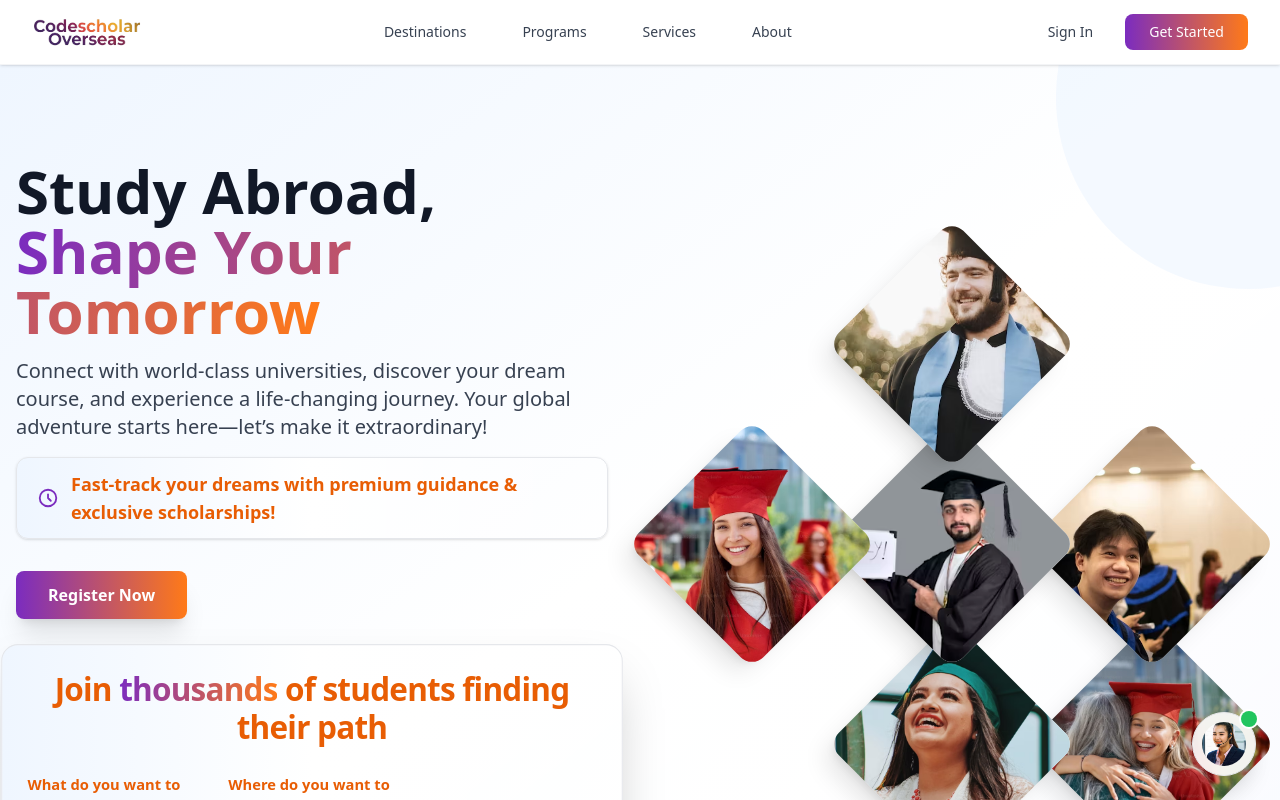
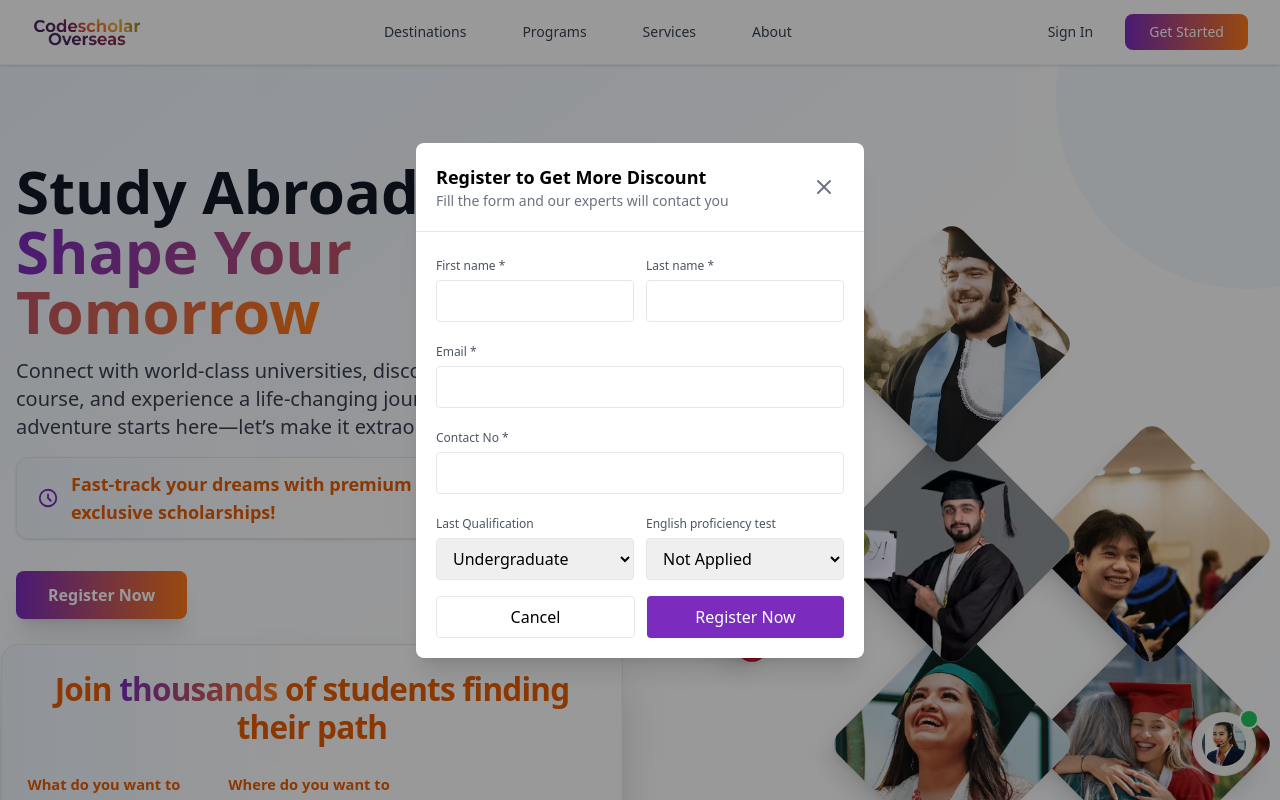
Before and after one commit to shuvankar-dev/study-abroad-platform, a React (Vite) app in the folder study-abroad-platform/: page / in a window 1280 px wide. Both pictures are taken after a click on the button "Register Now". Shown: the top 800 px of the page. Built offline with nearby package versions, Linux system fonts and the light colour scheme.

Commit message:
feat: Add RegistrationModal component and integrate with HeroSection and UserBubble for registration flow

```diff
--- a/study-abroad-platform/src/components/HeroSection.tsx
+++ b/study-abroad-platform/src/components/HeroSection.tsx
@@ -9,7 +9,11 @@ import s4 from '../assets/Herosection/s4.png';
 import s5 from '../assets/Herosection/s5.png';
 import s6 from '../assets/Herosection/s6.png';
 
-const HeroSection = () => {
+interface HeroSectionProps {
+  onOpenRegistration?: () => void
+}
+
+const HeroSection: React.FC<HeroSectionProps> = ({ onOpenRegistration }) => {
   const [course, setCourse] = useState('')
   const [selectedCountry, setSelectedCountry] = useState('')
   const [isCountryDropdownOpen, setIsCountryDropdownOpen] = useState(false)
@@ -71,7 +75,7 @@ const HeroSection = () => {
                 <span className="text-base md:text-lg font-semibold text-primary-700">Fast-track your dreams with premium guidance & exclusive scholarships!</span>
               </div>
             </div>
-            <button className="bg-gradient-to-r from-primary to-accent hover:from-primary-700 hover:to-accent text-white font-semibold px-8 py-3 rounded-lg shadow-xl transition mb-4 mt-2 w-fit">Register Now</button>
+            <button onClick={() => onOpenRegistration && onOpenRegistration()} className="bg-gradient-to-r from-primary to-accent hover:from-primary-700 hover:to-accent text-white font-semibold px-8 py-3 rounded-lg shadow-xl transition mb-4 mt-2 w-fit">Register Now</button>
             {/* Search bar moved here */}
             <div className="w-full max-w-6xl bg-gradient-to-r from-primary-100 via-white to-primary-50 border border-primary-200 rounded-2xl p-6 shadow-2xl mt-6 scale-105">
               <div className="mb-6 text-center">
--- /dev/null
+++ b/study-abroad-platform/src/components/RegistrationModal.tsx
@@ -0,0 +1,166 @@
+import React, { useState } from 'react'
+import { X, Loader } from 'lucide-react'
+
+interface RegistrationModalProps {
+  isOpen: boolean
+  onClose: () => void
+  source?: 'hero' | 'bubble' | 'other'
+}
+
+const RegistrationModal: React.FC<RegistrationModalProps> = ({ isOpen, onClose, source = 'website' }) => {
+  const [form, setForm] = useState({
+    first_name: '',
+    last_name: '',
+    email: '',
+    contact_no: '',
+    last_qualification: 'Undergraduate',
+    english_test_status: 'Not Applied'
+  })
+  const [errors, setErrors] = useState<{ [k: string]: string }>({})
+  const [loading, setLoading] = useState(false)
+  const [success, setSuccess] = useState(false)
+
+  if (!isOpen) return null
+
+  const handleChange = (e: React.ChangeEvent<HTMLInputElement | HTMLSelectElement>) => {
+    const { name, value } = e.target
+    setForm(prev => ({ ...prev, [name]: value }))
+    if (errors[name]) setErrors(prev => ({ ...prev, [name]: '' }))
+  }
+
+  const validate = () => {
+    const e: { [k: string]: string } = {}
+    if (!form.first_name.trim()) e.first_name = 'First name is required'
+    if (!form.last_name.trim()) e.last_name = 'Last name is required'
+    if (!form.email.trim() || !/^[^\s@]+@[^\s@]+\.[^\s@]+$/.test(form.email)) e.email = 'Valid email is required'
+    if (!form.contact_no.trim()) e.contact_no = 'Contact number is required'
+    setErrors(e)
+    return Object.keys(e).length === 0
+  }
+
+  const handleSubmit = async (e?: React.FormEvent) => {
+    e?.preventDefault()
+    if (!validate()) return
+    setLoading(true)
+
+    const API_BASE = window.location.hostname === 'localhost'
+      ? 'http://localhost/studyabroadplatform-api/api'
+      : '/studyabroadplatform-api/api'
+
+    try {
+      // Use URL-encoded form data to avoid CORS preflight (application/json triggers OPTIONS)
+      const payload = new URLSearchParams()
+      Object.entries({ ...form, source }).forEach(([k, v]) => payload.append(k, String(v)))
+
+      console.log('Submitting to:', `${API_BASE}/submit_lead.php`)
+      console.log('Payload:', payload.toString())
+
+      const res = await fetch(`${API_BASE}/submit_lead.php`, {
+        method: 'POST',
+        headers: { 'Content-Type': 'application/x-www-form-urlencoded' },
+        body: payload.toString()
+      })
+
+      console.log('Response status:', res.status)
+      console.log('Response ok:', res.ok)
+
+      if (!res.ok) {
+        throw new Error(`HTTP ${res.status}: ${res.statusText}`)
+      }
+
+      const json = await res.json()
+      console.log('Response JSON:', json)
+      if (json.success) {
+        setSuccess(true)
+        setTimeout(() => {
+          setSuccess(false)
+          onClose()
+          setForm({ first_name: '', last_name: '', email: '', contact_no: '', last_qualification: 'Undergraduate', english_test_status: 'Not Applied' })
+        }, 1200)
+      } else {
+        setErrors({ submit: json.message || 'Submission failed' })
+      }
+    } catch (err) {
+      console.error('Form submission error:', err)
+      setErrors({ submit: `Network error: ${err instanceof Error ? err.message : 'Unknown error'}` })
+    }
+
+    setLoading(false)
+  }
+
+  return (
+    <div className="fixed inset-0 z-50 flex items-center justify-center p-4 bg-black/40">
+      <div className="bg-white rounded-lg shadow-xl w-full max-w-md overflow-auto">
+        <div className="flex items-center justify-between p-5 border-b">
+          <div>
+            <h3 className="text-lg font-semibold">Register to Get More Discount</h3>
+            <p className="text-sm text-gray-500">Fill the form and our experts will contact you</p>
+          </div>
+          <button onClick={onClose} className="text-gray-500 hover:text-gray-700 p-2 rounded-full"><X /></button>
+        </div>
+
+        <form onSubmit={handleSubmit} className="p-5 space-y-4">
+          <div className="grid grid-cols-2 gap-3">
+            <div>
+              <label className="text-xs text-gray-600">First name *</label>
+              <input name="first_name" value={form.first_name} onChange={handleChange} className={`mt-1 w-full px-3 py-2 border rounded ${errors.first_name ? 'border-red-400' : 'border-gray-200'}`} />
+              {errors.first_name && <div className="text-xs text-red-500 mt-1">{errors.first_name}</div>}
+            </div>
+            <div>
+              <label className="text-xs text-gray-600">Last name *</label>
+              <input name="last_name" value={form.last_name} onChange={handleChange} className={`mt-1 w-full px-3 py-2 border rounded ${errors.last_name ? 'border-red-400' : 'border-gray-200'}`} />
+              {errors.last_name && <div className="text-xs text-red-500 mt-1">{errors.last_name}</div>}
+            </div>
+          </div>
+
+          <div>
+            <label className="text-xs text-gray-600">Email *</label>
+            <input name="email" type="email" value={form.email} onChange={handleChange} className={`mt-1 w-full px-3 py-2 border rounded ${errors.email ? 'border-red-400' : 'border-gray-200'}`} />
+            {errors.email && <div className="text-xs text-red-500 mt-1">{errors.email}</div>}
+          </div>
+
+          <div>
+            <label className="text-xs text-gray-600">Contact No *</label>
+            <input name="contact_no" value={form.contact_no} onChange={handleChange} className={`mt-1 w-full px-3 py-2 border rounded ${errors.contact_no ? 'border-red-400' : 'border-gray-200'}`} />
+            {errors.contact_no && <div className="text-xs text-red-500 mt-1">{errors.contact_no}</div>}
+          </div>
+
+          <div className="grid grid-cols-2 gap-3">
+            <div>
+              <label className="text-xs text-gray-600">Last Qualification</label>
+              <select name="last_qualification" value={form.last_qualification} onChange={handleChange} className="mt-1 w-full px-3 py-2 border rounded border-gray-200">
+                <option>10th</option>
+                <option>12th</option>
+                <option>Diploma</option>
+                <option>Undergraduate</option>
+                <option>Graduate</option>
+                <option>Other</option>
+              </select>
+            </div>
+            <div>
+              <label className="text-xs text-gray-600">English proficiency test</label>
+              <select name="english_test_status" value={form.english_test_status} onChange={handleChange} className="mt-1 w-full px-3 py-2 border rounded border-gray-200">
+                <option>Not Applied</option>
+                <option>Applied</option>
+                <option>Completed</option>
+              </select>
+            </div>
+          </div>
+
+          {errors.submit && <div className="text-sm text-red-600">{errors.submit}</div>}
+
+          <div className="flex gap-3">
+            <button type="button" onClick={onClose} className="flex-1 py-2 border rounded">Cancel</button>
+            <button type="submit" disabled={loading} className="flex-1 py-2 bg-primary text-white rounded disabled:opacity-60 inline-flex items-center justify-center">
+              {loading ? <><Loader className="animate-spin mr-2" />Submitting...</> : 'Register Now'}
+            </button>
+          </div>
+
+          {success && <div className="text-sm text-green-600 text-center">Thanks — we will contact you shortly.</div>}
+        </form>
+      </div>
+    </div>
+  )
+}
+
+export default RegistrationModal
--- a/study-abroad-platform/src/components/UserBubble.tsx
+++ b/study-abroad-platform/src/components/UserBubble.tsx
@@ -1,7 +1,11 @@
 import React, { useState, useRef, useEffect } from 'react'
 import bubbleImg from '../assets/bubbleImg.png'
 
-const UserBubble: React.FC = () => {
+interface UserBubbleProps {
+  onOpenRegistration?: () => void
+}
+
+const UserBubble: React.FC<UserBubbleProps> = ({ onOpenRegistration }) => {
   const [open, setOpen] = useState(false)
   const panelRef = useRef<HTMLDivElement | null>(null)
 
@@ -30,20 +34,31 @@ const UserBubble: React.FC = () => {
         {/* Panel */}
         {open && (
           <div ref={panelRef} className="mr-4 mb-2 w-80 md:w-96 bg-white rounded-2xl shadow-2xl border border-gray-200 overflow-hidden transition transform scale-100">
-            <div className="px-4 py-4">
+            <div className="relative px-4 py-4">
+              {/* Close X in panel header */}
+              <button
+                onClick={() => setOpen(false)}
+                aria-label="Close panel"
+                className="absolute top-3 right-3 w-8 h-8 rounded-full bg-gray-100 hover:bg-gray-200 flex items-center justify-center text-gray-600 text-sm"
+              >
+                ×
+              </button>
+
               <div className="flex items-start gap-3">
                 <div className="flex-shrink-0 w-12 h-12 rounded-lg overflow-hidden shadow-md">
                   <img src={bubbleImg} alt="expert" className="w-full h-full object-cover" />
                 </div>
-                <div>
+                <div className="flex-1 pr-2">
                   <h4 className="text-sm font-semibold text-gray-900">Connect with an Expert</h4>
                   <p className="text-xs text-gray-500 mt-1">Get free guidance and schedule a quick call to explore programs and scholarships.</p>
                 </div>
               </div>
 
-              <div className="mt-4">
-                <button onClick={handleScheduleCall} className="w-full bg-gradient-to-r from-primary to-accent text-white py-2 rounded-lg font-semibold shadow-md">Schedule Call with Expert</button>
+              <div className="mt-4 space-y-3">
+                <button onClick={handleScheduleCall} className="w-full bg-gradient-to-r from-primary to-accent text-white py-3 rounded-lg font-semibold shadow-md">Schedule Call with Expert</button>
+                <button onClick={() => { onOpenRegistration && onOpenRegistration(); setOpen(false) }} className="w-full bg-gray-900 text-white py-2 rounded-lg font-medium shadow-sm">Register Now for Getting More Discount</button>
               </div>
+
               <div className="mt-3 text-xs text-gray-400 text-center">2,30,502 students booked and succeeded</div>
             </div>
           </div>
@@ -52,13 +67,19 @@ const UserBubble: React.FC = () => {
         {/* Bubble button */}
         <button
           onClick={() => setOpen((s) => !s)}
-          aria-label="Open expert bubble"
-          className="relative w-14 h-14 md:w-16 md:h-16 rounded-full bg-white/90 backdrop-blur border border-gray-200 shadow-xl flex items-center justify-center focus:outline-none transition-transform hover:scale-105"
+          aria-label={open ? 'Close expert bubble' : 'Open expert bubble'}
+          className={`relative w-14 h-14 md:w-16 md:h-16 rounded-full bg-white/90 backdrop-blur border border-gray-200 shadow-xl flex items-center justify-center focus:outline-none transition-transform hover:scale-105 ${open ? 'ring-2 ring-primary/40' : ''}`}
         >
-          <div className="w-11 h-11 rounded-full overflow-hidden flex items-center justify-center">
-            <img src={bubbleImg} alt="expert" className="w-full h-full object-cover" />
-          </div>
-          <span className="absolute -top-0.5 -right-0.5 inline-flex items-center justify-center w-4 h-4 rounded-full bg-green-500 ring-2 ring-white" />
+          {open ? (
+            <span className="text-xl font-bold text-gray-700">×</span>
+          ) : (
+            <div className="w-11 h-11 rounded-full overflow-hidden flex items-center justify-center">
+              <img src={bubbleImg} alt="expert" className="w-full h-full object-cover" />
+            </div>
+          )}
+          {!open && (
+            <span className="absolute -top-0.5 -right-0.5 inline-flex items-center justify-center w-4 h-4 rounded-full bg-green-500 ring-2 ring-white" />
+          )}
         </button>
       </div>
     </>
--- a/study-abroad-platform/src/pages/HomePage.tsx
+++ b/study-abroad-platform/src/pages/HomePage.tsx
@@ -5,13 +5,23 @@ import HeroSection from '../components/HeroSection';
 import StatsSection from '../components/StatsSection';
 import Footer from '../components/Footer';
 import UserBubble from '../components/UserBubble';
+import RegistrationModal from '../components/RegistrationModal';
+import React, { useState } from 'react';
 
 const HomePage = () => {
+  const [isRegOpen, setIsRegOpen] = useState(false)
+  const [regSource, setRegSource] = useState<'hero'|'bubble'|'other'>('hero')
+
+  const openRegistration = (source: 'hero'|'bubble'|'other' = 'hero') => {
+    setRegSource(source)
+    setIsRegOpen(true)
+  }
+
   return (
     <div className="flex flex-col min-h-screen bg-gradient-to-br from-blue-50 via-white to-indigo-50">
       <Navbar />
       <main className="flex-1">
-    <HeroSection />
+    <HeroSection onOpenRegistration={() => openRegistration('hero')} />
     <StatsSection />
         {/* Main content section */}
         <section className="container mx-auto px-4 py-20">
@@ -58,7 +68,8 @@ const HomePage = () => {
           </div>
         </section>
       </main>
-      <UserBubble />
+      <UserBubble onOpenRegistration={() => openRegistration('bubble')} />
+      <RegistrationModal isOpen={isRegOpen} onClose={() => setIsRegOpen(false)} source={regSource} />
       <Footer />
     </div>
   );
```
